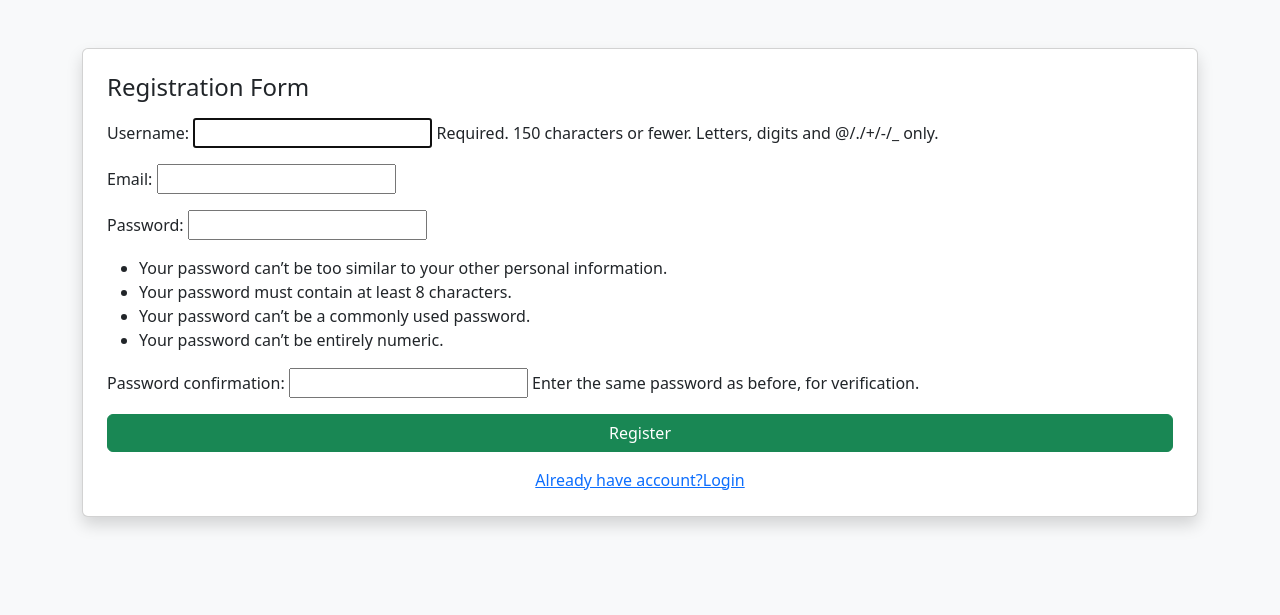
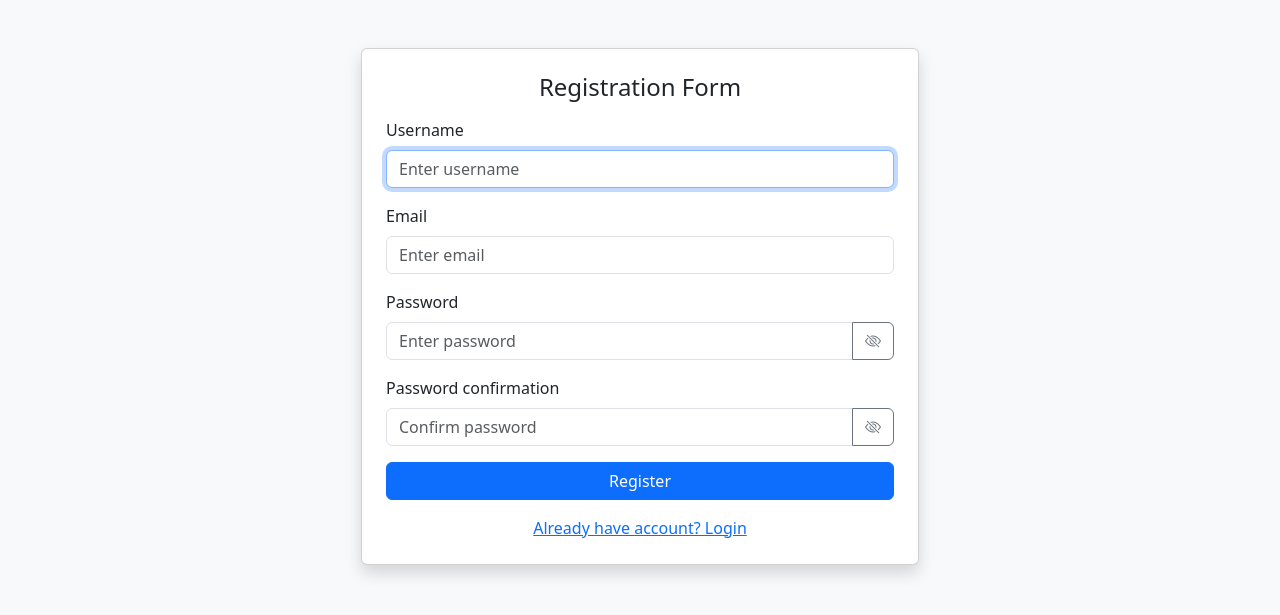
Before and after one commit to Hanaaan19/chat-app, a Django app: page /register/ in a window 1280 px wide. Shown: the top 615 px of the page. Run offline with Django 5.2, Linux system fonts and the light colour scheme.

Commit message:
fixed some ui fixes

```diff
--- a/chat/forms.py
+++ b/chat/forms.py
@@ -1,16 +1,50 @@
 from django import forms
-from django.contrib.auth.forms import UserCreationForm,AuthenticationForm
+from django.contrib.auth.forms import UserCreationForm, AuthenticationForm
 from .models import CustomUser
+
 
 class RegistrationForm(UserCreationForm):
     class Meta:
-        model=CustomUser
-        fields=['username','email','password1','password2']
+        model = CustomUser
+        fields = ['username', 'email', 'password1', 'password2']
+
+    def __init__(self, *args, **kwargs):
+        super().__init__(*args, **kwargs)
+
+        self.fields['username'].widget.attrs.update({
+            'placeholder': 'Enter username',
+            'class': 'form-control'
+        })
+
+        self.fields['email'].widget.attrs.update({
+            'placeholder': 'Enter email',
+            'class': 'form-control'
+        })
+
+        self.fields['password1'].widget.attrs.update({
+            'placeholder': 'Enter password',
+            'class': 'form-control'
+        })
+
+        self.fields['password2'].widget.attrs.update({
+            'placeholder': 'Confirm password',
+            'class': 'form-control'
+        })
 
 
 class EmailLoginForm(AuthenticationForm):
 
     def __init__(self, *args, **kwargs):
         super().__init__(*args, **kwargs)
+
         self.fields['username'].label = "Email"
-        self.fields['username'].widget.attrs['placeholder'] = "Enter your email"
+
+        self.fields['username'].widget.attrs.update({
+            'placeholder': 'Enter your email',
+            'class': 'form-control'
+        })
+
+        self.fields['password'].widget.attrs.update({
+            'placeholder': 'Enter password',
+            'class': 'form-control'
+        })
--- a/chat/templates/chat/register.html
+++ b/chat/templates/chat/register.html
@@ -3,22 +3,68 @@
 <head>
     <title>Register</title>
     <link href="https://cdn.jsdelivr.net/npm/bootstrap@5.3.2/dist/css/bootstrap.min.css" rel="stylesheet">
+    <link href="https://cdn.jsdelivr.net/npm/bootstrap-icons@1.11.3/font/bootstrap-icons.css" rel="stylesheet">
+</head>
 
-    </head>
 <body class="bg-light">
+
 <div class="container mt-5">
-            <div class="card shadow p-4">
-                <h4 class="mb-3">Registration Form</h4>
-                <form method="POST">
+    <div class="card shadow p-4 col-md-6 mx-auto">
+        <h4 class="mb-3 text-center">Registration Form</h4>
+
+        <form method="POST" novalidate>
             {% csrf_token %}
-                    {{form.as_p}}
-                    <button class="btn btn-success w-100">Register</button>
+
+            {% for field in form %}
+                <div class="mb-3">
+                    <label class="form-label">{{ field.label }}</label>
+
+                    {% if field.name == "password1" or field.name == "password2" %}
+                        <div class="input-group">
+                            {{ field }}
+                            <button type="button"
+                                    class="btn btn-outline-secondary"
+                                    onclick="togglePassword('{{ field.id_for_label }}', this)">
+                                <i class="bi bi-eye-slash"></i>
+                            </button>
+                        </div>
+                    {% else %}
+                        {{ field }}
+                    {% endif %}
+
+                    {% if field.errors %}
+                        <div class="text-danger small">
+                            {{ field.errors|striptags }}
+                        </div>
+                    {% endif %}
+                </div>
+            {% endfor %}
+
+            <button class="btn btn-primary w-100">Register</button>
         </form>
+
         <div class="mt-3 text-center">
-                    <a href="{% url 'login' %}">Already have account?Login</a>
+            <a href="{% url 'login' %}">Already have account? Login</a>
         </div>
     </div>
 </div>
 
+<script>
+function togglePassword(id, button) {
+    var input = document.getElementById(id);
+    var icon = button.querySelector("i");
+
+    if (input.type === "password") {
+        input.type = "text";
+        icon.classList.remove("bi-eye-slash");
+        icon.classList.add("bi-eye");
+    } else {
+        input.type = "password";
+        icon.classList.remove("bi-eye");
+        icon.classList.add("bi-eye-slash");
+    }
+}
+</script>
+
 </body>
 </html>
--- a/chat/views.py
+++ b/chat/views.py
@@ -16,10 +16,19 @@ def register_view(request):
         if form.is_valid():
             user = form.save()
             login(request, user)
-
             user.is_online = True
             user.last_seen = timezone.now()
             user.save()
+
+            channel_layer = get_channel_layer()
+            async_to_sync(channel_layer.group_send)(
+                "online_users",
+                {
+                    "type": "new_user_event",
+                    "user_id": user.id,
+                    "username": user.username,
+                }
+            )
 
             return redirect('user_list')
 
```
Also changed, not shown: chat/consumers.py (+7 -0 lines), chat/templates/chat/login.html (+59 -7 lines), chat/templates/chat/user_list.html (+27 -0 lines). Lines whose indentation alone changed are shown as unchanged.
